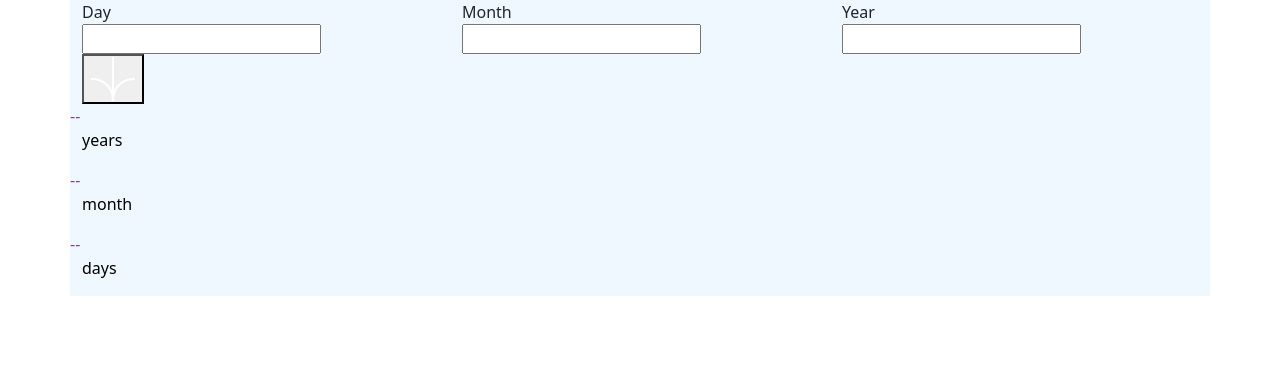
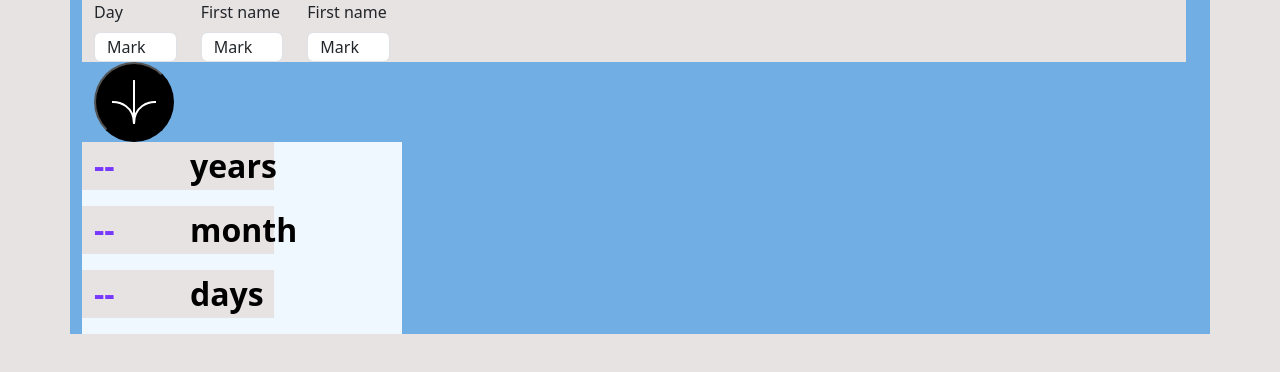
Before and after one commit to mateu52/age-calculator-FrontentMentor, a React (Create React App) app: page / in a window 1280 px wide. Shown: the top 372 px of the page. Built offline with nearby package versions, Linux system fonts and the light colour scheme.

Commit message:
form style bootstrap

```diff
--- a/src/components/Calculator.js
+++ b/src/components/Calculator.js
@@ -3,33 +3,116 @@ import Container from 'react-bootstrap/Container';
 import Row from 'react-bootstrap/Row';
 import Col from 'react-bootstrap/Col';
 import styles from './styles/style.css';
+import ArrowIcon from '../assets/icon-arrow.svg'
+import Form from 'react-bootstrap/Form';
+import InputGroup from 'react-bootstrap/InputGroup';
+
 function Calculator(){
-    const [sum, setSum] =useState("--");
+    const [day, setDay] =useState("--");
+    const [month, setMonth] =useState("--");
+    const [year, setYear] =useState("--");
     const dayRef = useRef();
     const monthRef = useRef();
     const yearRef = useRef();
+
+    const handleChage = (event) => {
+        event.preventDefault();
+        const day = dayRef.current.value;
+        const month = monthRef.current.value;
+        const year = yearRef.current.value;
+        if(month>0 && month<13){
+            if(day>0 && day<32){
+                const today = new Date();
+                const inputDate = new Date(`${year}-${month}-${day}`)
+                const timeDifference = today - inputDate;
+                const years = Math.floor(timeDifference / (365 * 24 * 60 * 60 * 1000));
+                const months = today.getMonth() - inputDate.getMonth() + (12 * (today.getFullYear() - inputDate.getFullYear()));
+                const days = Math.floor(timeDifference / (24 * 60 * 60 * 1000));
+                if((days && month && year)){
+                    setDay(days);
+                    setMonth(months)
+                    setYear(years);
+                }
+            }
+        }
+    }
+    const [validated, setValidated] = useState(false);
+    const handleSubmit = (event) => {
+        const form = event.currentTarget;
+        if (form.checkValidity() === false) {
+            event.preventDefault();
+            event.stopPropagation();
+        }
+
+        setValidated(true);
+    };
     return(
-    <div style={styles}>
-        <Container className="container">
-            <Row className="d-flex clex-center row">
-                <Col className="">Day</Col>
-                <Col>Month</Col>
-                <Col>Year</Col>
+    <div style={styles} className="container">
+        <Container>
+            <Form noValidate validated={validated} onSubmit={handleSubmit}>
+                <Row className="row">
+                <Form.Group as={Col} md="4" controlId="validationCustom01">
+                    <Form.Label>Day</Form.Label>
+                    <Form.Control
+                        required
+                        type="text"
+                        placeholder="First name"
+                        defaultValue="Mark"
+                        ref={dayRef}
+                    />
+                <Form.Control.Feedback>Month</Form.Control.Feedback>
+                </Form.Group>
+                <Form.Group as={Col} md="4" controlId="validationCustom01">
+                    <Form.Label>First name</Form.Label>
+                    <Form.Control
+                        required
+                        type="text"
+                        placeholder="First name"
+                        defaultValue="Mark"
+                        ref={monthRef}
+                    />
+                <Form.Control.Feedback>Year</Form.Control.Feedback>
+                </Form.Group>
+                <Form.Group as={Col} md="4" controlId="validationCustom01">
+                    <Form.Label>First name</Form.Label>
+                    <Form.Control
+                        required
+                        type="text"
+                        placeholder="First name"
+                        defaultValue="Mark"
+                        ref={yearRef}
+                    />
+                <Form.Control.Feedback>Looks good!</Form.Control.Feedback>
+                </Form.Group>
+                </Row>
+
+                {/* <Row className="d-flex flex-center row">
+                    <Col className="col"><Form.Label>Day</Form.Label></Col>
+                    <Col className="col"><Form.Label>Month</Form.Label></Col>
+                    <Col className="col"><Form.Label>Year</Form.Label></Col>
+                </Row>
+                <Row className="d-flex clex-center row">
+                    <Col className="col"><Form.Label>
+                        <input ref={dayRef}/></Form.Label>
+                    </Col>
+                    <Col className="col"><Form.Label>
+                        <input ref={monthRef}/></Form.Label>
+                    </Col>
+                    <Col className="col"><Form.Label>
+                        <input ref={yearRef}/></Form.Label>
+                    </Col>
+                </Row> */}
+
+            </Form>
+            <button onClick={handleChage} className="button"><img src={ArrowIcon} className="arrowImg" alt="img" /></button>
+            <Row className="row-sum">
+                <p className="text">{year}</p><p>years</p>
             </Row>
-            <Row className="d-flex clex-center row">
-                <Col><input ref={dayRef}/></Col>
-                <Col><input ref={monthRef}/></Col>
-                <Col><input ref={yearRef}/></Col>
+            <Row className="row-sum">
+                <p className="text">{month}</p><p >month</p>
             </Row>
-            <button><img src={require("../assets/icon-arrow.svg")} alt="img"/></button>
-            <Row className="row-sum d-flex">
-                {sum}<p>years</p>
-            </Row>
-            <Row className="row-sum d-flex">
-                {sum}<p>month</p>
-            </Row>
-            <Row className="row-sum d-flex">
-                {sum}<p>days</p>
+            <Row className="row-sum">
+                <p className="text">{day}</p><p>days</p>
             </Row>
         </Container>
     </div>
--- a/src/components/styles/style.css
+++ b/src/components/styles/style.css
@@ -1,18 +1,58 @@
 * {
   margin: 0;
   box-sizing: border-box;
+  background-color: #e8e3e3;
+}
+
+input {
+  background-color: aliceblue;
+  width: 80px;
+  height: 30px;
 }
 
 .container {
-  background-color: aliceblue;
+  background-color: #71aee4;
   height: 100%;
   width: 100%;
+  font-size: 32px;
+  font-size: 16px;
 }
 
-.row-sum {
-  color: #7738ff;
+.container .row {
+  background-color: aliceblue;
+  width: 320px;
 }
 
-.row-sum p {
+.container .row .col {
+  background-color: #add4f5;
+  width: 160px;
+}
+
+.container .row-sum {
+  font-size: 32px;
+  font-weight: 700;
+}
+
+.container .row-sum p {
   color: black;
+  width: 30%;
 }
+
+.container .row-sum .text {
+  color: #7738ff;
+  float: left;
+}
+
+.container .arrowImg {
+  background-color: black;
+  border: solid black 1px;
+  border-radius: 50%;
+}
+
+.container .button {
+  background-color: black;
+  border-radius: 50%;
+  size: 150%;
+  height: 80px;
+  width: 80px;
+}
--- a/src/components/styles/style.min.css
+++ b/src/components/styles/style.min.css
@@ -1 +1 @@
-*{margin:0;box-sizing:border-box}.container{background-color:aliceblue;height:100%;width:100%}.row-sum{color:#7738ff}.row-sum p{color:black}
+*{margin:0;box-sizing:border-box;background-color:#e8e3e3}input{background-color:aliceblue;width:80px;height:30px}.container{background-color:#71aee4;height:100%;width:100%;font-size:32px;font-size:16px}.container .row{background-color:aliceblue;width:320px}.container .row .col{background-color:#add4f5;width:160px}.container .row-sum{font-size:32px;font-weight:700}.container .row-sum p{color:#000;width:30%}.container .row-sum .text{color:#7738ff;float:left}.container .arrowImg{background-color:black;border:solid black 1px;border-radius:50%}.container .button{background-color:black;border-radius:50%;size:150%;height:80px;width:80px}
--- a/src/components/styles/style.scss
+++ b/src/components/styles/style.scss
@@ -1,18 +1,53 @@
 *{
     margin: 0;
     box-sizing: border-box;
+    background-color:  hsl(0, 8%, 90%);
+}
+input{
+    background-color: aliceblue;
+    width: 80px;
+    height: 30px;
 }
 .container{
-    background-color: aliceblue;
+    background-color: rgb(113, 174, 228);
     height: 100%;
     width: 100%;
-}
-.row-sum{
-    color:rgb(119, 56, 255);
-    p{
-        color:black;
+    font-size: 32px;
+    font-size: 16px;
+    .row{
+        background-color: aliceblue;
+        width: 320px;
+        .col{
+            background-color: rgb(173, 212, 245);
+            width: 160px;
+        }
+    }
+    .row-sum{
+        font-size: 32px;
+        font-weight: 700;
+        p{
+            color:rgb(0, 0, 0);
+            width: 30%;
+        }
+        .text{
+            color:rgb(119, 56, 255);
+            float: left;
+        }
+    }
+    .arrowImg{
+        background-color: black;
+        border: solid black 1px;
+        border-radius: 50%;
+    }
+    .button{
+        background-color: black;
+        border-radius: 50%;
+        size: 150%;
+        height: 80px;
+        width: 80px;
     }
 }
+
 @media (max-width: 575.98px) {
 
 }
```
Also changed, not shown: src/components/LogicCalc.js (added, +49 -0 lines), 1 other file (tests, documents, lock files or other folders).
